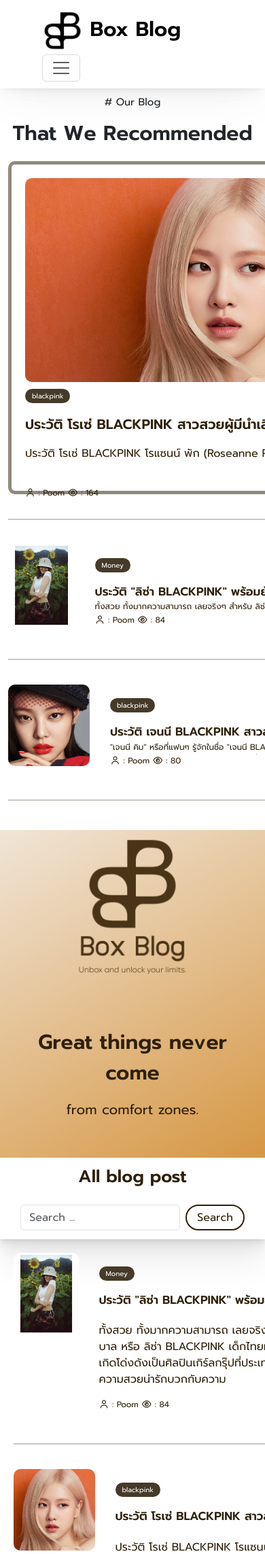
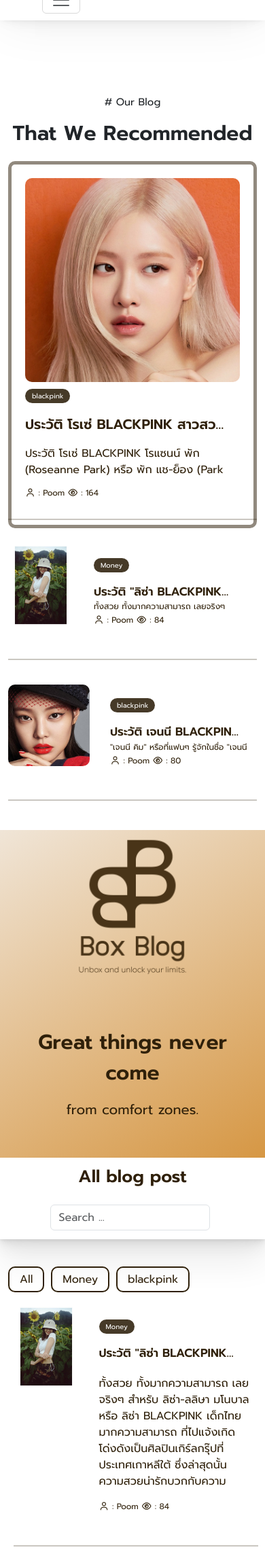
Before and after one commit to Hape7717/boxblog-full, a PHP site: page / in a window 390 px wide; the page is wider, and only the part inside the window is pictured. Shown: the top 2286 px of that part at 68% size. Run offline with PHP 8.4, Linux system fonts and the light colour scheme; data comes from the database, SQL or seed files in the repository.

Commit message:
dynamic data search
dynamic data search 31/01/2023

```diff
--- /dev/null
+++ b/views/ajax.php
@@ -0,0 +1,56 @@
+<?php
+//fetch.php
+
+include_once('../config/db.php');
+
+// Getting the value of "search" variable from "script.js".
+if (isset($_POST['search'])) {
+  // Search box value assigning to $Name variable.
+  $Name = $_POST['search'];
+
+  // Search query.
+  $query = "SELECT * FROM article_tb";
+  $whereClause = "";
+
+  if ($Name != "") {
+    // If search criteria is set, fetch the data based on the search criteria
+    $whereClause = " WHERE title LIKE :search OR content LIKE :search OR categories LIKE :search";
+  }
+
+  // Preparing the query for execution
+  $query = $query . $whereClause;
+  $stmt = $conn->prepare($query);
+
+  // Binding search value to the parameter
+  if ($Name != "") {
+    $stmt->bindValue(':search', '%' . $Name . '%');
+  }
+
+  // Executing the query
+  $stmt->execute();
+
+  // Fetching result from database.
+  while ($Result = $stmt->fetch(PDO::FETCH_ASSOC)) {
+?>
+  <!-- Creating unordered list items.
+  Calling javascript function named as "fill" found in "script.js" file.
+  By passing fetched result as parameter. -->
+  <a href="views.php?view_id=<?php echo $Result['id_article']; ?>" class="blog-grid-item" style="flex-direction: row;">
+    <img class="img-item-blog" src="<?php echo '../uploads/'.$Result['header_image']; ?>"  alt="">
+    <div style="width: 100%; margin-left: 20px; padding: 10px;">
+      <div class="blog-grid-tag">
+        <p href="" class="tag"><?php echo $Result['categories']; ?></p>
+      </div>
+      <p class="blog-grid-item-title-sm"><?php echo $Result['title']; ?></p>
+      <p class="blog-grid-item-Detail-sm all-article"></p><?php echo $Result['description']; ?></p>
+      <p class="blog-grid-item-Detail-sm article-sec" style="max-width: 200ch; text-transform: capitalize;"><i class="fa-regular fa-user"></i> : <?php echo $Result['username'];?> <i class="fa-regular fa-eye"></i> :  <?php echo $Result['views'];?></p>
+    </div>
+  </a>
+  <hr class="line-gr">
+  <?php
+}
+}else{
+
+}
+?>
+<hr class="line-gr">
--- a/views/index.php
+++ b/views/index.php
@@ -24,10 +24,15 @@
     <link rel="stylesheet" href="https://cdn.jsdelivr.net/npm/@fortawesome/fontawesome-free@latest/css/all.min.css" />
     <link rel="stylesheet" href="https://code.jquery.com/jquery-3.6.3.min.js">
 
+       <!-- Including jQuery is required. -->
+      <script src="https://ajax.googleapis.com/ajax/libs/jquery/3.6.3/jquery.min.js"></script>
+       <!-- Including our scripting file. -->
+      <script type="text/javascript" src="script.js"></script>
+
   </head>
 <body class="bg-pan-left">
 <!-- nav -->
-<nav id="navBar" class="navbar fixed-top navbar-expand-lg navbar" style="padding: 10px 50px;">
+<nav id="navbar" class="navbar fixed-top navbar-expand-lg navbar" style="padding: 10px 50px;">
     <div class="container-fluid">
       <a class="navbar-brand" style="font-size: 30px; font-weight: 600;" href="index.php">
         <img src="img/logo/PNG/BBCard.png" class="" alt=" " width="60" height="60" srcset="">
@@ -132,8 +137,8 @@
             <div class="blog-grid-tag">
               <p href="" class="tag"><?php echo $article['categories']; ?></p>
             </div>
-            <p class="blog-grid-item-title" style="  white-space: nowrap; width: 600px; overflow: hidden; text-overflow: ellipsis; "><?php echo $article['title']; ?></p>
-            <p class="blog-grid-item-Detail" style=" max-width: 200ch; white-space: nowrap; width: 600px; overflow: hidden; text-overflow: ellipsis;"><?php echo $article['description']; ?></p>
+            <p class="blog-grid-item-title"><?php echo $article['title']; ?></p>
+            <p class="blog-grid-item-Detail" ><?php echo $article['description']; ?></p>
             <p class="blog-grid-item-Detail-sm article-sec" style="max-width: 200ch; text-transform: capitalize;"><i class="fa-regular fa-user"></i> : <?php echo $article['username'];?> <i class="fa-regular fa-eye"></i> :  <?php echo $article['views'];?></p>
           </div>
         </a>
@@ -159,7 +164,7 @@
             <div class="blog-grid-tag">
               <p href="" class="tag"><?php echo $article2['categories']; ?></p>
             </div>
-            <p class="blog-grid-item-title-sm" style="  white-space: nowrap; width: 400px; overflow: hidden; text-overflow: ellipsis; "><?php echo $article2['title']; ?></p>
+            <p class="blog-grid-item-title-sm"><?php echo $article2['title']; ?></p>
             <p class="blog-grid-item-Detail-sm" style="max-width: 200ch;"><?php echo $article2['description']; ?></p>
             <p class="blog-grid-item-Detail-sm article-sec" style="max-width: 200ch; text-transform: capitalize; "><i class="fa-regular fa-user"></i> : <?php echo $article2['username'];?> <i class="fa-regular fa-eye"></i> :  <?php echo $article2['views'];?></p>
           </div>
@@ -187,39 +192,29 @@
     <div class="container-our-blog" id="all-blog">
       <h2 style="font-size: 25px; color: #2F200A; font-weight: 700;">All blog post</h2>
       <form class="d-flex">
-        <!-- <input class="form-control me-2" type="search" placeholder="Search" aria-label="Search"> -->
-        <input type="text" name="search_text" id="search_text" placeholder="Search ..." class="form-control me-2" aria-label="Search"/>
+        <input type="text" id="search" placeholder="Search ..." class="form-control me-2"/>
+      </div>
 
-        <button class="btn-diy" type="submit">Search</button>
-      </form>
-
-    </div>
+      <!-- loop show fillter list -->
+      <div class="container filter-sec">
+        <a href="?category=all" class="button-99">All</a>
+        <?php
+      $stmt = $conn->prepare("SELECT DISTINCT categories FROM article_tb");
+      $stmt->execute();
+      $category = $stmt->fetchAll();
+      foreach ($category as $categoryAll) {
+        ?>
+    <a href="?category=<?php echo $categoryAll['categories']; ?>" class="button-99"><?php echo $categoryAll['categories']; ?></a>
+    <?php } ?>
+  </div>
+</form>
+    <!-- loop show fillter list -->
 
 
-    <div class="container-all-blog" id="all-blog">
-      <?php
-        $stmt = $conn->prepare("SELECT * FROM article_tb ");
-        $stmt->execute();
-        $articleAlls = $stmt->fetchAll();
-        foreach ($articleAlls as $articleAll) {
-        ?>
 
-    <a href="views.php?view_id=<?php echo $articleAll['id_article']; ?>" class="blog-grid-item" style="flex-direction: row;">
-        <img class="img-item-blog" src="<?php echo '../uploads/'.$articleAll['header_image']; ?>"  alt="">
-        <div style="width: 100%; margin-left: 20px; padding: 10px;">
-          <div class="blog-grid-tag">
-            <p href="" class="tag"><?php echo $articleAll['categories']; ?></p>
-          </div>
-          <p class="blog-grid-item-title-sm" style="  white-space: nowrap; width: 400px; overflow: hidden; text-overflow: ellipsis; "><?php echo $articleAll['title']; ?></p>
-          <p class="blog-grid-item-Detail-sm all-article"></p><?php echo $articleAll['description']; ?></p>
-          <p class="blog-grid-item-Detail-sm article-sec" style="max-width: 200ch; text-transform: capitalize;"><i class="fa-regular fa-user"></i> : <?php echo $articleAll['username'];?> <i class="fa-regular fa-eye"></i> :  <?php echo $articleAll['views'];?></p>
-        </div>
-      </a>
-      <hr class="line-gr">
 
-      <?php } ?>
-      <hr class="line-gr">
-
+       <!-- Suggestions will be displayed in below div. -->
+    <div class="container-all-blog" id="display">
     </div>
 
     <footer id="sticky-footer" class="flex-shrink-0 py-4 bg-dark text-white-50">
@@ -234,3 +229,19 @@
     $conn = null;
 ?>
 </html>
+
+
+<!-- navbar transition  -->
+<script>
+  var prevScrollpos = window.pageYOffset;
+  window.onscroll = function() {
+    var currentScrollPos = window.pageYOffset;
+    if (prevScrollpos > currentScrollPos) {
+      document.getElementById("navbar").style.top = "0";
+    } else {
+      document.getElementById("navbar").style.top = "-100px";
+    }
+    prevScrollpos = currentScrollPos;
+  }
+</script>
+  <!-- end navbar transition  -->
--- a/views/style.css
+++ b/views/style.css
@@ -1,5 +1,33 @@
 @import url('https://fonts.googleapis.com/css2?family=Prompt:wght@100;200;300;400;600&display=swap%27');
 
+/* ===== Scrollbar CSS ===== */
+  /* Firefox */
+  * {
+    scrollbar-width: auto;
+    scrollbar-color: #ffe7bd #ffffff;
+  }
+
+  /* Chrome, Edge, and Safari */
+  *::-webkit-scrollbar {
+    width: 10px;
+  }
+
+  *::-webkit-scrollbar-track {
+    background: #ffffff;
+  }
+
+  *::-webkit-scrollbar-thumb {
+    background-color: #d0ba9580;
+    border-radius: 13px;
+    border: 2px solid #ffffff;
+  }
+
+#navbar {
+    position: fixed; /* Make it stick/fixed */
+    top: 0; /* Stay on top */
+    width: 100%; /* Full width */
+    transition: top 0.3s; /* Transition effect when sliding down (and up) */
+}
 
 * {
     font-family: 'Prompt', sans-serif;
@@ -14,7 +42,8 @@
 }
 
 .navbar {
-    background-color: #ffffff;
+    background-color: #ffffffe2;
+    backdrop-filter: blur(5px);
     z-index: 9999;
     box-shadow:
     0px 0px 2.2px rgba(0, 0, 0, 0.02),
@@ -127,10 +156,12 @@
 .blog-grid {
     display: grid;
     grid-template-columns: repeat(2,1fr);
-    grid-template-rows: repeat(3, 200px);
+    grid-template-rows: repeat(3, 215px);
     grid-gap: 20px;
 
 }
+
+
 
 .blog-grid-item {
     color: #2F200A;
@@ -153,6 +184,7 @@
     justify-content: space-between;
     text-decoration: none   ;
     transition: .5s;
+
 }
 
 .blog-grid-item-active:hover {
@@ -161,6 +193,12 @@
     2.3px 5.5px 15.5px #2f200a4b,
     7.8px 18.3px 64.7px #2f200a4b,
     35px 82px 151px #2f200a4b;
+}
+
+@media (max-width:772px) {
+    .blog-grid-item-active {
+        height: 540px;
+    }
 }
 
 .blog-grid-item:hover {
@@ -205,13 +243,53 @@
 .blog-grid-item-title {
     font-size: 30px;
     font-weight: 600;
+    white-space: nowrap;
+    width: 600px;
+    overflow: hidden;
+    text-overflow: ellipsis;
 }
 
 
 .blog-grid-item-title-sm {
     font-size: 22px;
     font-weight: 600;
+    white-space: nowrap;
+    width: 400px;
+    overflow: hidden;
+    text-overflow: ellipsis;
 }
+
+@media (max-width:1405px) {
+    .blog-grid-item-title-sm {
+        width: 320px;
+    }
+}
+
+@media (max-width:780px) {
+    .blog-grid-item-title {
+        width: 450px;
+    }
+
+}
+
+@media (max-width:555px) {
+    .blog-grid-item-title-sm {
+        width: 240px;
+    }
+}
+
+@media (max-width:522px) {
+    .blog-grid-item-title {
+        width: 300px;
+    }
+}
+
+@media (max-width:498px) {
+    .blog-grid-item-title-sm {
+        width: 200px;
+    }
+}
+
 
 .blog-grid-item-Detail-sm {
     height: 45px;
@@ -551,3 +629,27 @@
 footer {
     background: linear-gradient(245deg, #e2c29b, #d19a4d);
 }
+
+.filter-sec {
+    padding-top: 40px;
+    display: flex;
+}
+
+.filter-sec .button-99 {
+    margin-right: 10px;
+}
+
+.button-99 {
+    border: 2px solid #2F200A;
+    padding: 5px 15px;
+    border-radius: 10px;
+    background-color: transparent;
+    color: #2F200A;
+    text-decoration: none;
+    transition: .3s;
+}
+
+.button-99:hover {
+    background-color: #2F200A;
+    color: rgb(255, 255, 255);
+}
```
Also changed, not shown: views/about.php (+16 -1 lines), views/fetch.php (deleted, +0 -65 lines), views/script.js (added, +64 -0 lines), views/views.php (+17 -2 lines), uploads/131189744820230131_120445.jpg (added).
